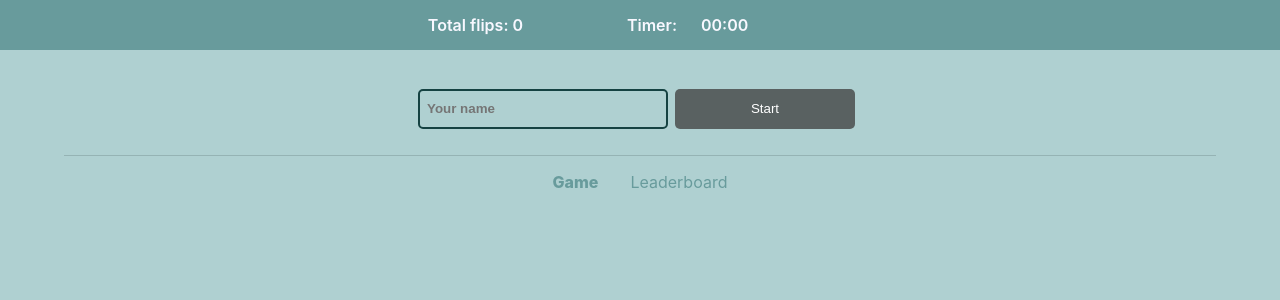
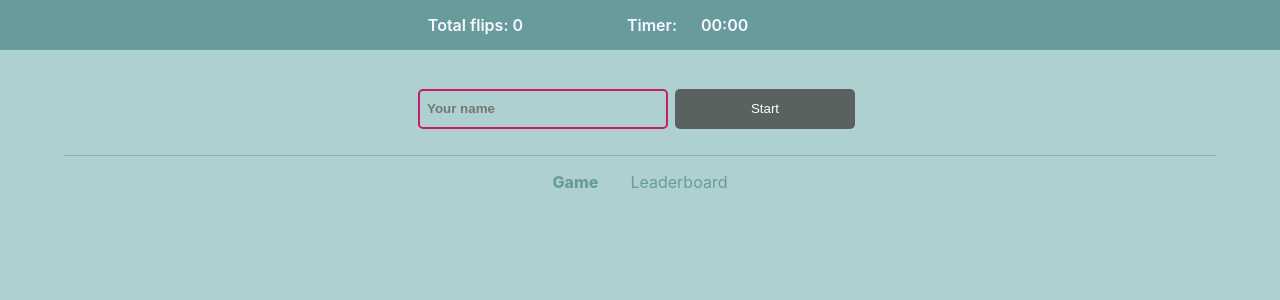
Before and after one commit to ivan-burda/memoryGame, a React (Create React App) app: page / in a window 1280 px wide. Shown: the top 300 px of the page. Built offline with nearby package versions, Linux system fonts and the light colour scheme.

Commit message:
name input field validation and start game button disabling

```diff
--- a/src/components/NameInput/NameInput.js
+++ b/src/components/NameInput/NameInput.js
@@ -15,6 +15,7 @@ export default function NameInput() {
   const name = useSelector((state) => state.game.name);
   const [inputfieldName, setInputfieldName] = React.useState("");
   const [btnDisabled, setBtnDisabled] = React.useState(true);
+  const [classList, setClassList] = React.useState([classes.NameInput])
 
   React.useEffect(() => {
     if (!name) {
@@ -25,15 +26,17 @@ export default function NameInput() {
   React.useEffect(() => {
     if (inputfieldName === "") {
       setBtnDisabled(true)
+      setClassList(classList.concat(classes.Required))
     } else {
       setBtnDisabled(false);
+      setClassList(classList.filter((item) => item !== classes.Required));
     }
   }, [inputfieldName]);
 
 
   return (
     <div>
-      <input type="text" placeholder="Your name" className={classes.NameInput} onChange={(e) => setInputfieldName(e.target.value)} value={inputfieldName} />
+      <input type="text" placeholder="Your name" className={classList.join(" ")} onChange={(e) => setInputfieldName(e.target.value)} value={inputfieldName} />
       <Button
         title={"Start"}
         disableMe={btnDisabled}
--- a/src/components/NameInput/NameInput.module.css
+++ b/src/components/NameInput/NameInput.module.css
@@ -9,3 +9,7 @@
   color: rgb(21, 66, 66);
   font-weight: 600;
 }
+
+.Required{
+  border: 2px solid rgb(199, 27, 107);
+}
```
